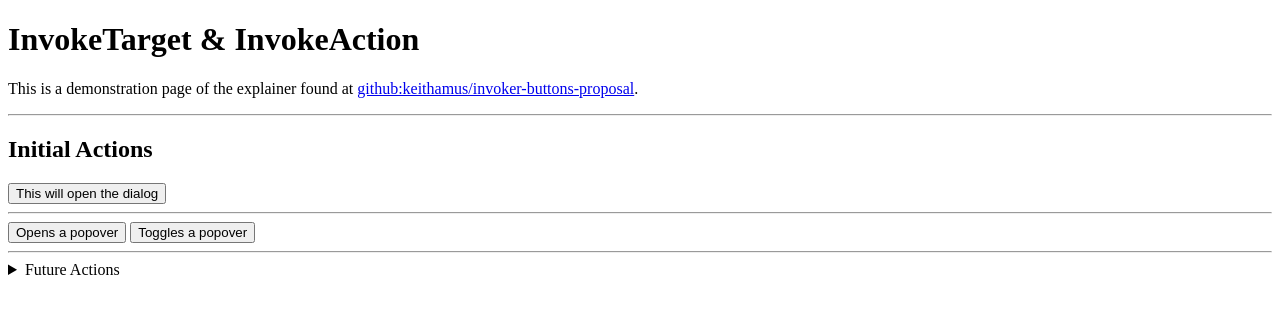
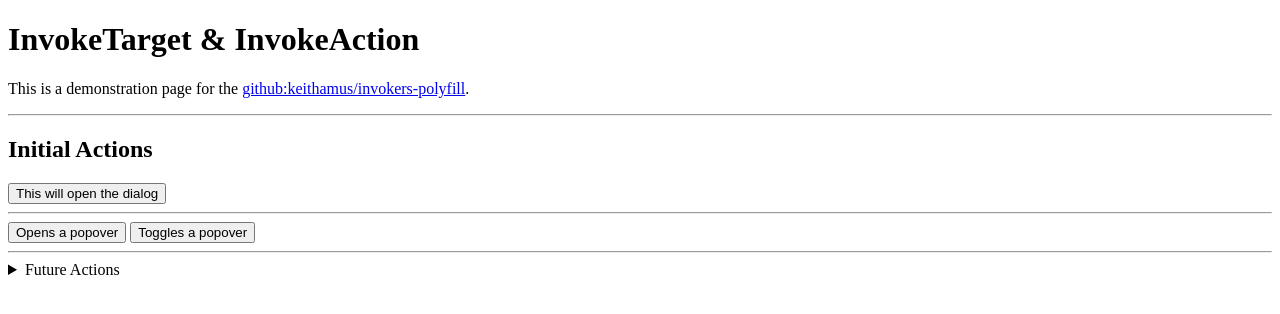
Before and after one commit to keithamus/invokers-polyfill, a website: page example.html in a window 1280 px wide. Drawn offline with Linux system fonts and the light colour scheme.

Commit message:
fix example link

```diff
--- a/example.html
+++ b/example.html
@@ -15,9 +15,9 @@
   <body>
     <h1>InvokeTarget &amp; InvokeAction</h1>
     <p>
-      This is a demonstration page of the explainer found at
-      <a href="https://github.com/keithamus/invoker-buttons-proposal"
-        >github:keithamus/invoker-buttons-proposal</a
+      This is a demonstration page for the
+      <a href="https://github.com/keithamus/invokers-polyfilll"
+        >github:keithamus/invokers-polyfill</a
       >.
     </p>
     <hr />
```
